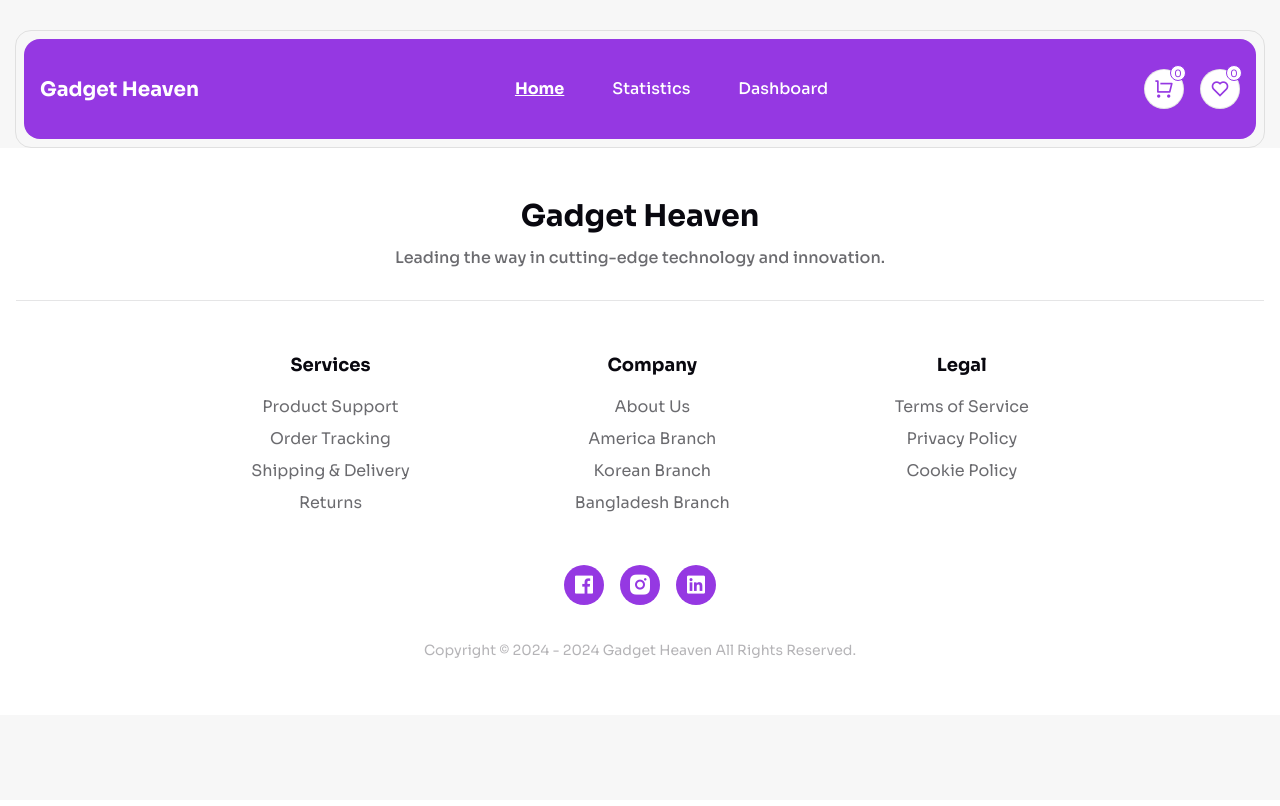
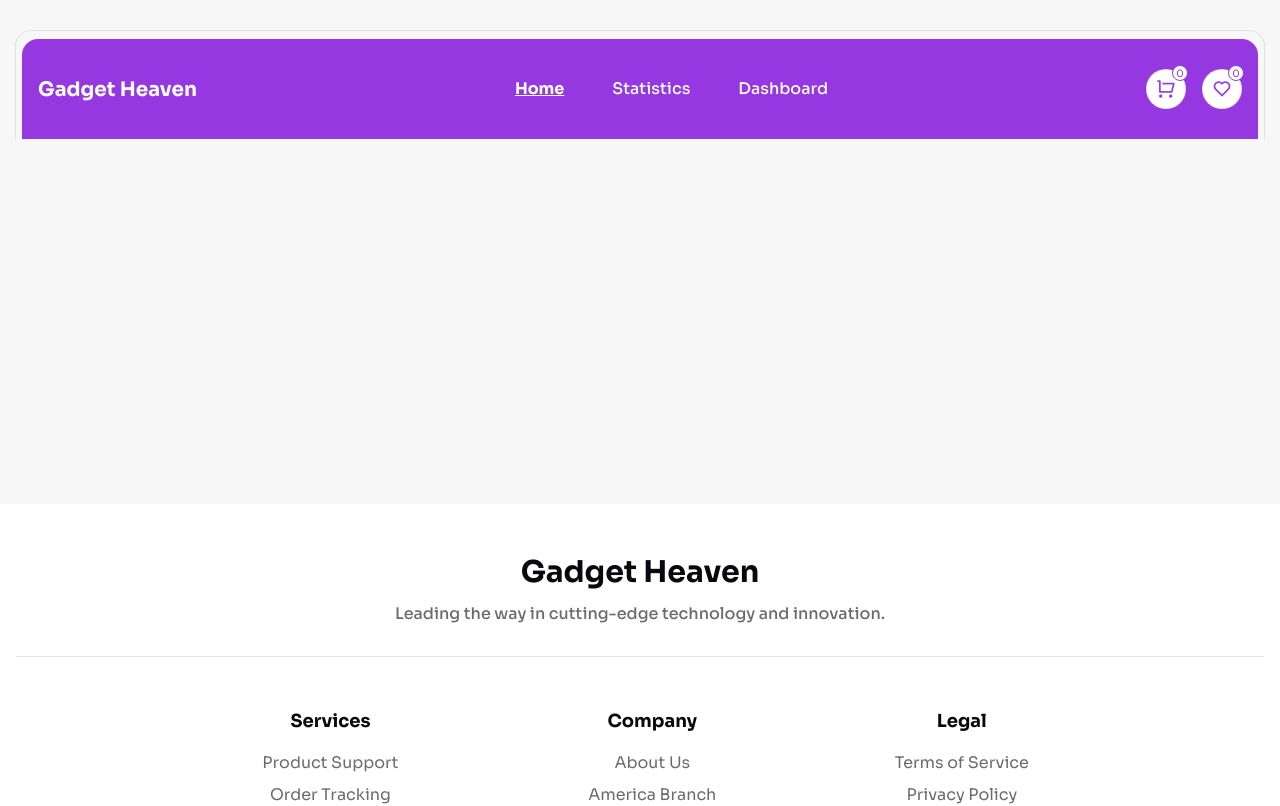
Before and after one commit to devrakibulrahman/gadget-heaven, a React (Vite) app: page / in a window 1280 px wide. Shown: the top 806 px of the page. Built offline with nearby package versions, Linux system fonts and the light colour scheme.

Commit message:
create home components and modify the navbar section done on 11/5/2024 at 08:41 pm

```diff
--- a/src/components/Navbar.jsx
+++ b/src/components/Navbar.jsx
@@ -13,8 +13,8 @@ const Navbar = () => {
     return (
         <div className={`relative w-full min-h-[20px] transition ${pageLocation.pathname === '/' ? 'md:pt-[30px] duration-300 ease-in-out' : 'md:pt-0 duration-300 ease-in-out'}`}>
             <div className={`w-full min-h-[10px] ${pageLocation.pathname === '/' ? 'px-[15px]' : 'px-0'}`}>
-                <div className={`w-full max-w-[1920px] mx-auto min-h-[10px] ${pageLocation.pathname === '/' ? 'md:p-[8px] border-l border-r border-[#e0e0e0] md:border pl-[6px] pr-[6px] md:rounded-2xl' : 'md:p-0'}`}>
-                    <div className={`w-full transition ${pageLocation.pathname === '/' ? 'bg-[#9538E2] duration-300 ease-in-out' : 'bg-none duration-300 ease-in-out'} md:rounded-2xl`}>
+                <div className={`w-full max-w-[1920px] mx-auto min-h-[10px] ${pageLocation.pathname === '/' ? 'border-t border-l border-r border-[#e0e0e0] pl-[6px] pr-[6px] md:rounded-tr-2xl md:rounded-tl-2xl md:pt-[8px]' : 'md:p-0'}`}>
+                    <div className={`w-full transition ${pageLocation.pathname === '/' ? 'bg-[#9538E2] duration-300 ease-in-out' : 'bg-none duration-300 ease-in-out'} md:rounded-tl-2xl md:rounded-tr-2xl`}>
                         <div className="container mx-auto px-4">
                             <div className="w-full py-[25px] flex items-center justify-between md:py-[30px]">
                                 <div className="w-auto">
--- a/src/layout/Root.jsx
+++ b/src/layout/Root.jsx
@@ -1,12 +1,15 @@
-import { Outlet } from 'react-router-dom';
+import { Outlet, useLocation } from 'react-router-dom';
 import Navbar from '../components/Navbar.jsx';
 import Footer from '../components/Footer.jsx';
 
 const Root = () => {
+    const routeLocation = useLocation();
     return (
         <div className="w-full min-h-screen bg-[#F7F7F7]">
             <Navbar></Navbar>
-            <Outlet />
+            <div className={`w-full min-h-[365px] ${routeLocation.pathname === '/' || 'min-h-[413px]'}`}>
+                <Outlet />
+            </div>
             <Footer></Footer>
         </div>
     );
--- a/src/main.jsx
+++ b/src/main.jsx
@@ -8,4 +8,4 @@ createRoot(document.getElementById('root')).render(
   <StrictMode>
     <RouterProvider router={router}></RouterProvider>
   </StrictMode>
-)
+);
--- a/src/pages/Home.jsx
+++ b/src/pages/Home.jsx
@@ -1,7 +1,7 @@
 
 const Home = () => {
     return (
-        <div>
+        <div className="relative w-full min-h-[100px] px-[15px]">
 
         </div>
     );
--- a/src/routes/Routes.jsx
+++ b/src/routes/Routes.jsx
@@ -10,7 +10,7 @@ const router = createBrowserRouter([
         element: <Root></Root>,
         children: [
             {
-                path: '/home',
+                path: '/',
                 element: <Home></Home>
             },
             {
```
